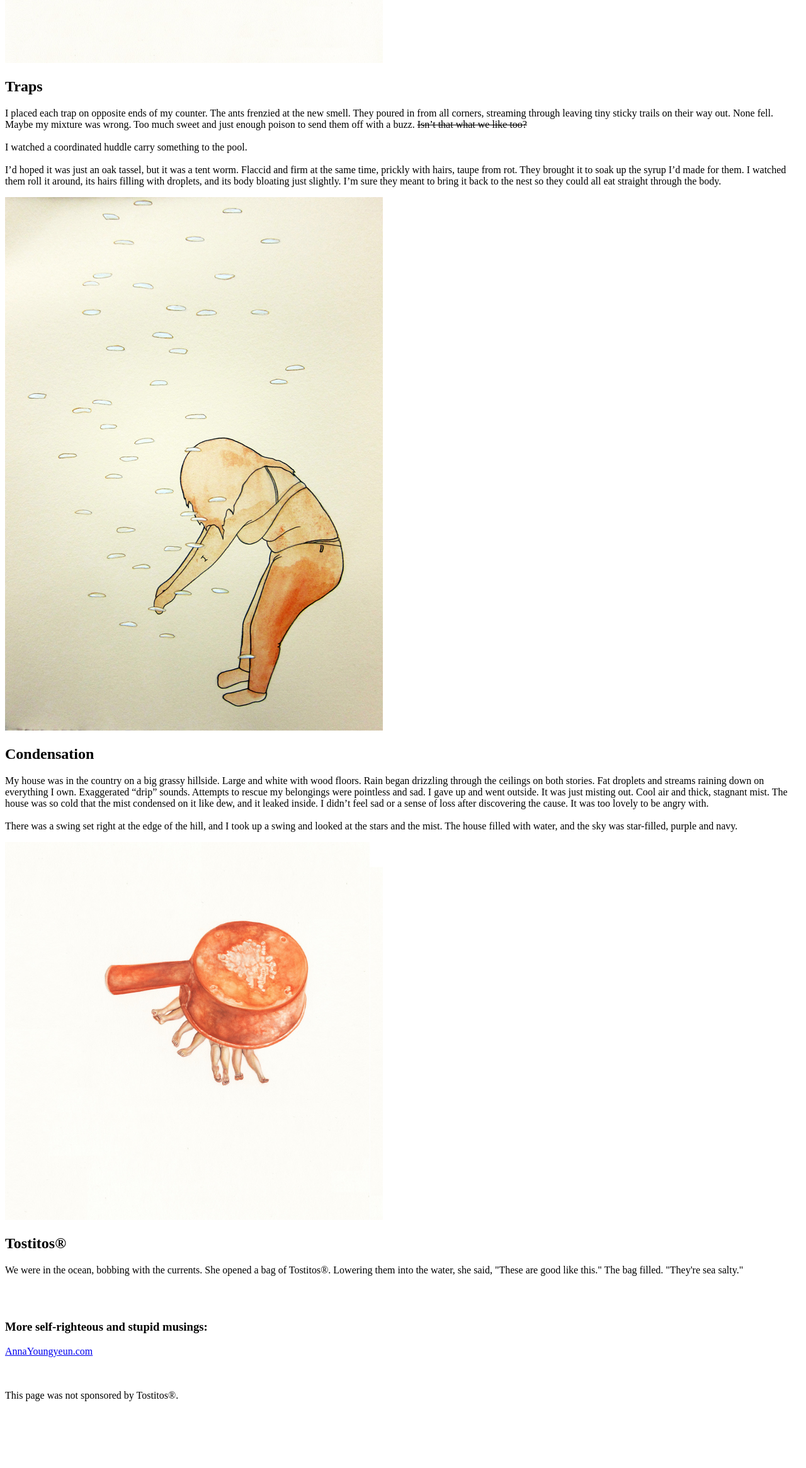
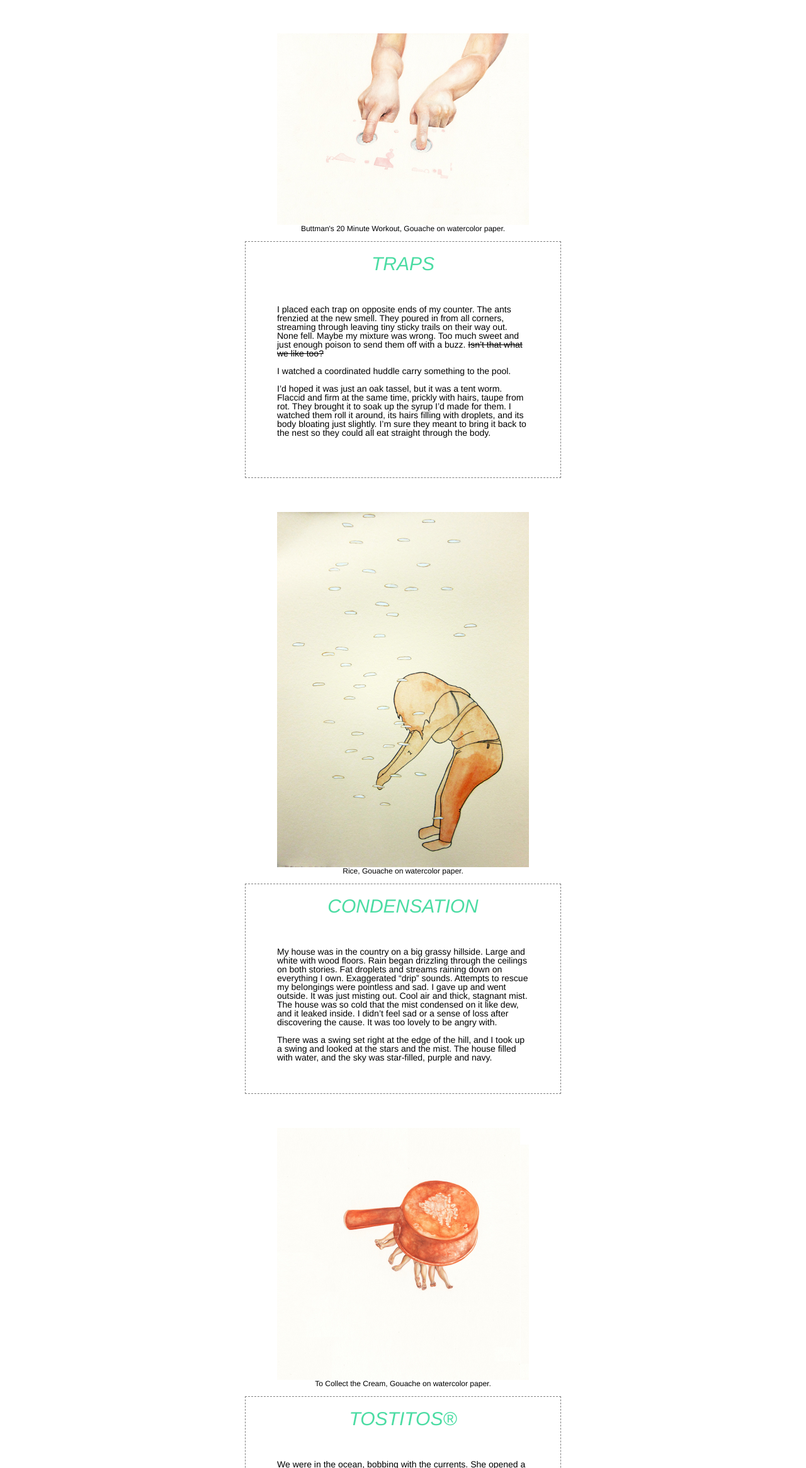
Before and after one commit to ayoungyeun/html-me-something, a plain HTML site: page index.html in a window 1280 px wide. Shown: the part 469-2800 px from the top of the page at 63% size. Before the commit the page ends 2710 px from the top, so only its background shows below. Drawn offline with Linux system fonts and the light colour scheme.

Commit message:
Finalized

```diff
--- a/index.html
+++ b/index.html
@@ -1,38 +1,54 @@
 <!DOCTYPE html>
 <html>
     <head>
-        <title>Not-that-interesting Dreams</title>
+        <link rel="stylesheet" href="styles.css">
+        <title>Disinteresting Dreams</title>
     </head>
     <body>
         <header>
-            <h1> Not-that-interesting Dreams</h1>
-            <p> I know it isn't interesting to hear about other people's dreams, but here we are.  Mine are often vivid, border on lucid, and tend to be telling of my current mental state.<p>
+            <h1 id="title"> DISINTERESTING<br><span>DREAMS</span></h1>
+            <p id="subtitle"> Learning about other people's dreams is not interesting.<br> I won't be offended should you choose to sit this one out.  <br>Mine are often vivid, border on lucid, and say a lot about how I'm doing.<br> The accompanying drawings are entirely unrelated.  Enjoy.<p>
+            <br>
         </header>
         <main>
-            <img src = "images/Buttmans20MinuteWorkout_800.jpg" width= "600" alt ="Gouache painting of two extended arms inserting index fingers into the holes of a VHS tape.">
-            <h2> Traps </h2>
-                <p> I placed each trap on opposite ends of my counter.  The ants frenzied at the new smell.  They poured in from all corners, streaming through leaving tiny sticky trails on their way out.  None fell.  Maybe my mixture was wrong.  Too much sweet and just enough poison to send them off with a buzz.  <s>Isn’t that what we like too?</s>
+            <img src = "images/Buttmans20MinuteWorkout_800.jpg" width= "400" alt ="Gouache painting of two extended arms inserting index fingers into the holes of a VHS tape.">
+            <p class="caption"> <em>Buttman's 20 Minute Workout<em>, Gouache on watercolor paper.</p>
+            <br>
+            <div class="boxed">
+                <h2> TRAPS </h2>
+                    <p class="page"> I placed each trap on opposite ends of my counter.  The ants frenzied at the new smell.  They poured in from all corners, streaming through leaving tiny sticky trails on their way out.  None fell.  Maybe my mixture was wrong.  Too much sweet and just enough poison to send them off with a buzz.  <s>Isn’t that what we like too?</s>
 
-                    <br><br>I watched a coordinated huddle carry something to the pool.
+                        <br><br>I watched a coordinated huddle carry something to the pool.
 
-                    <br><br>I’d hoped it was just an oak tassel, but it was a tent worm.  Flaccid and firm at the same time, prickly with hairs, taupe from rot.  They brought it to soak up the syrup I’d made for them.  I watched them roll it around, its hairs filling with droplets, and its body bloating just slightly.  I’m sure they meant to bring it back to the nest so they could all eat straight through the body.</p>
-
-            <img src = "images/IMG_0227_3.jpg" width= "600" alt ="Ink and color pencil drawing of rice raining down on a girl in a bra and pants.">
-            <h2> Condensation</h2>
-                <p>My house was in the country on a big grassy hillside.  Large and white with wood floors.  Rain began drizzling through the ceilings on both stories.  Fat droplets and streams raining down on everything I own.  Exaggerated “drip” sounds.  Attempts to rescue my belongings were pointless and sad.  I gave up and went outside.  It was just misting out.  Cool air and thick, stagnant mist.  The house was so cold that the mist condensed on it like dew, and it leaked inside.  I didn’t feel sad or a sense of loss after discovering the cause.  It was too lovely to be angry with.  <br><br>There was a swing set right at the edge of the hill, and I took up a swing and looked at the stars and the mist.  The house filled with water, and the sky was star-filled, purple and navy.</p>
-
-            <img src = "images/to-collect-the-cream-copy_800.jpg" width= "600" alt ="Gouache painting of legs sticking out from underneath a giant orange bucket.">
-            <h2> Tostitos&#174 </h2>
-                <p> We were in the ocean, bobbing with the currents.  She opened a bag of Tostitos&#174.  Lowering them into the water, she said, "These are good like this."  The bag filled.  "They're sea salty."</p>
+                        <br><br>I’d hoped it was just an oak tassel, but it was a tent worm.  Flaccid and firm at the same time, prickly with hairs, taupe from rot.  They brought it to soak up the syrup I’d made for them.  I watched them roll it around, its hairs filling with droplets, and its body bloating just slightly.  I’m sure they meant to bring it back to the nest so they could all eat straight through the body.</p>
+                <br>
+            </div>
+            <br>
+            <img src = "images/IMG_0227_3.jpg" width= "400" alt ="Ink and color pencil drawing of rice raining down on a girl in a bra and pants.">
+            <p class="caption"> <em>Rice</em>, Gouache on watercolor paper.</p>
+            <br>
+            <div class="boxed">
+                <h2> CONDENSATION</h2>
+                    <p class="page">My house was in the country on a big grassy hillside.  Large and white with wood floors.  Rain began drizzling through the ceilings on both stories.  Fat droplets and streams raining down on everything I own.  Exaggerated “drip” sounds.  Attempts to rescue my belongings were pointless and sad.  I gave up and went outside.  It was just misting out.  Cool air and thick, stagnant mist.  The house was so cold that the mist condensed on it like dew, and it leaked inside.  I didn’t feel sad or a sense of loss after discovering the cause.  It was too lovely to be angry with.  <br><br>There was a swing set right at the edge of the hill, and I took up a swing and looked at the stars and the mist.  The house filled with water, and the sky was star-filled, purple and navy.</p>
+            </div>
+            <br>
+            <img src = "images/to-collect-the-cream-copy_800.jpg" width= "400" alt ="Gouache painting of legs sticking out from underneath a giant orange bucket.">
+            <p class="caption"> <em>To Collect the Cream</em>, Gouache on watercolor paper.</p>
+            <br>
+            <div class="boxed">
+                <h2> TOSTITOS&#174 </h2>
+                    <p class="page"> We were in the ocean, bobbing with the currents.  She opened a bag of Tostitos&#174.  Lowering them into the water, she said, "These are good like this."  The bag filled.  "They're sea salty."</p>
+            </div>
+            <br>
         <main>
         <br>
         <br>
         <article>
-            <h3>More self-righteous and stupid musings:</h1>
-            <div> <a href="annayoungyeun.com"> AnnaYoungyeun.com</a>
+            <h3>More pretentious and stupid musings:</h1>
+            <div class = "website"><a href="http://www.annayoungyeun.com"> AnnaYoungyeun.com</a><div>
+            <div class = "website"><a href="http://annadoesstuff.wordpress.com"> Blolg</a><div>
         </article>
-        <br>
-        <br>
+
         <footer>
             <p> This page was not sponsored by Tostitos&#174. <p>
 
```
